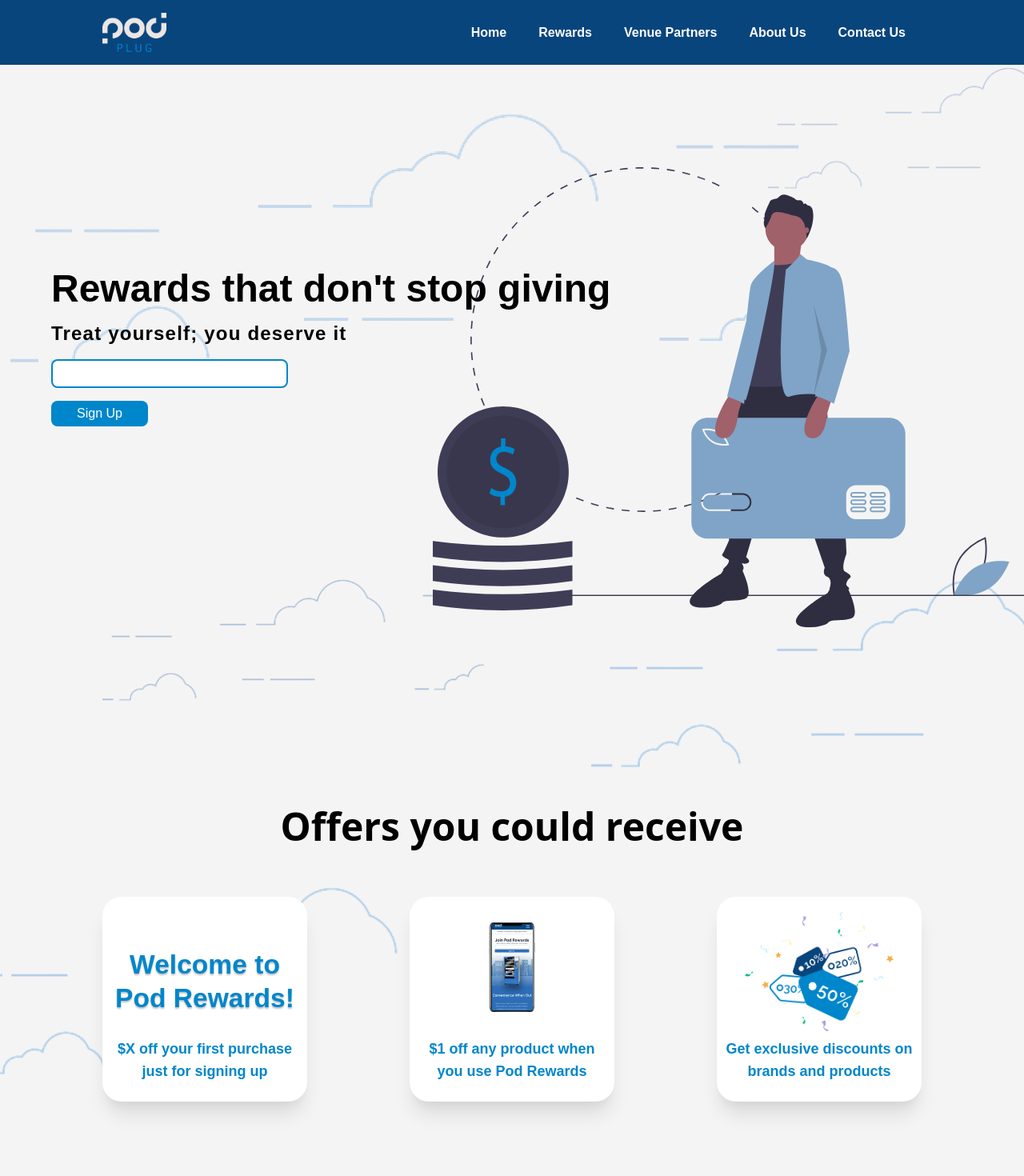
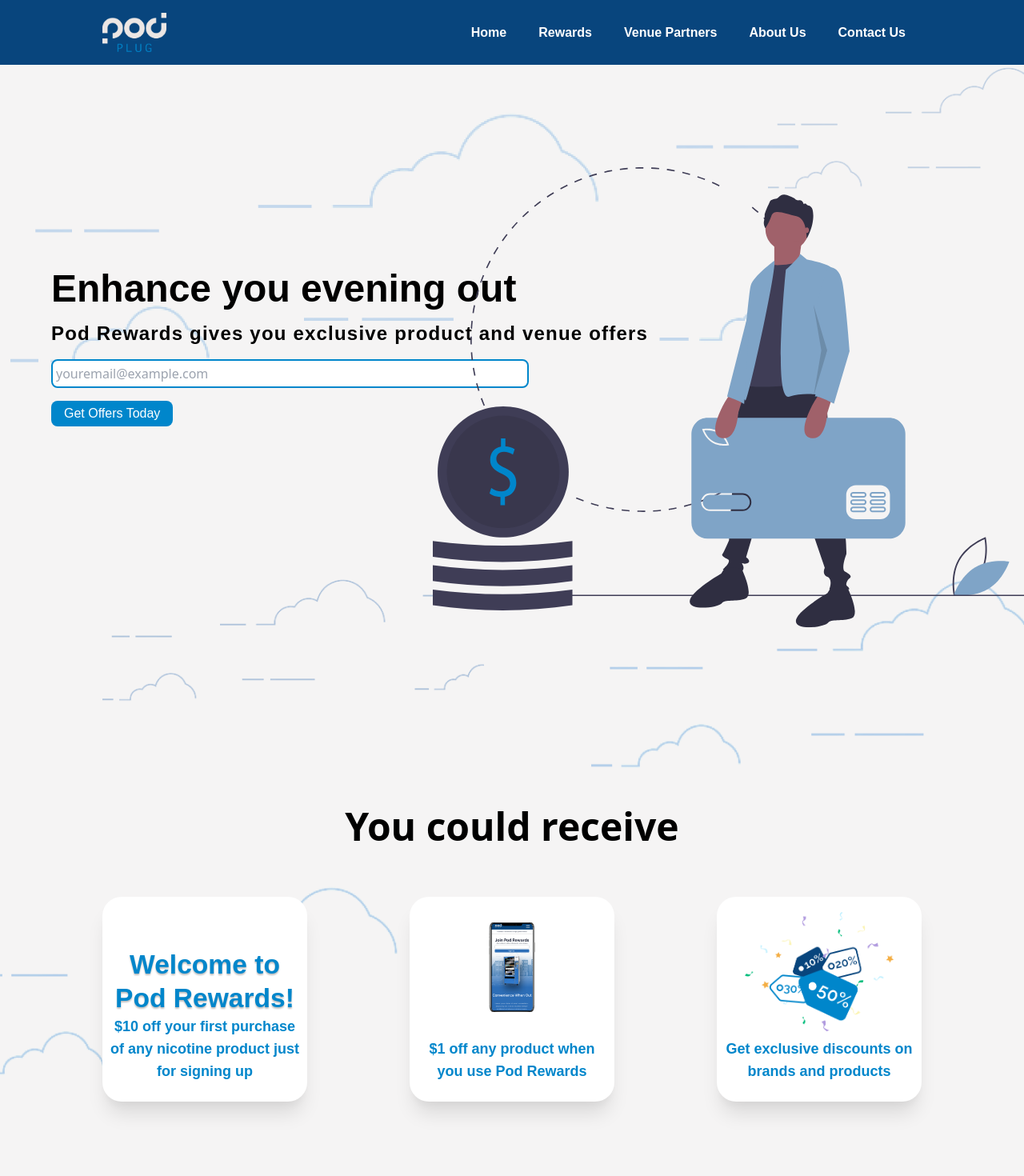
Before and after one commit to Cory-Accardo/pod_plug_main_client, a Next.js app: page /rewards in a window 1280 px wide. Shown: the top 1470 px of the page at 80% size. Built offline with nearby package versions, Linux system fonts and the light colour scheme.

Commit message:
Minor fixes

```diff
--- a/pages/contact.tsx
+++ b/pages/contact.tsx
@@ -25,7 +25,7 @@
 const mapOptions = {
   gestureHandling: "none",
   scrollwheel: false,
-  center: { lat: 29.7278882819393, lng: -95.41295100138362 },
+  center: { lat: 32.779167, lng: -96.808891 },
   disableDefaultUI: true,
   zoom: 10,
 };
@@ -86,7 +86,7 @@
         <div className="container flex flex-col items-center md:flex-row">
           <div className="flex flex-col w-full md:pr-16 md:w-1/2">
             <div className="text-5xl font-bold font-raleway">
-              Let&apos;s Talk
+              Drop us a note
             </div>
             <div className="text-lg font-raleway">
               <div className="mt-6">
--- a/pages/index.tsx
+++ b/pages/index.tsx
@@ -281,7 +281,7 @@
               </div>
               <input
                 type="email"
-                placeholder="email@example.com"
+                placeholder="youremail@example.com"
                 className="self-start w-full p-1 mt-2 mr-0 text-base bg-white rounded-lg lg:text-lg border-3 border-subtitle-gray text-subtitle-gray md:w-3/4 lg:w-3/5"
                 ref={emailForm}
                 onChange={() => {
@@ -306,12 +306,12 @@
                 </div>
               )}
               <button
-                className="self-start w-full px-6 py-1 mt-3 text-base font-semibold text-white rounded-lg bg-background-blue md:bg-white md:w-auto lg:text-lg border-3 border-background-blue md:border-subtitle-gray md:text-subtitle-gray font-raleway"
+                className="self-start w-full px-4 py-1 mt-3 text-base font-semibold text-white rounded-lg bg-background-blue md:bg-white md:w-auto lg:text-lg border-3 border-background-blue md:border-subtitle-gray md:text-subtitle-gray font-raleway"
                 onClick={() => {
                   signup();
                 }}
               >
-                Join Today
+                Get Offers Today
               </button>
             </div>
             <div className={`relative h-full z-content ${styles.image_width}`}>
@@ -378,8 +378,8 @@
               <div className="mt-6 text-base font-normal leading-loose text-center text-white md:leading-normal lg:leading-loose xl:text-lg md:text-black md:text-left">
                 We are expanding our mission’s scope by enhancing your evening
                 out with exclusive discounts on products and exclusive offers
-                from your favorite venues. Plug into Pod Rewards to start
-                enhancing your evenings even further.
+                from your favorite venues. Plug into Pod Rewards to get
+                exclusive offers for your evenings out with friends.
               </div>
             </div>
           </div>
--- a/pages/partners.tsx
+++ b/pages/partners.tsx
@@ -200,8 +200,7 @@
                   Partner with us
                 </div>
                 <div className="text-xl md:text-2xl xl:text-3xl font-semibold text-title-blue-light mt-6">
-                  <div>Convenience when out</div>
-                  <div>Providing a WOW experience</div>
+                  <div>Our Promise: Convenience, When Out &amp; providing a WOW experience for our Customers and Consumers</div>
                 </div>
               </div>
               <div
@@ -253,11 +252,11 @@
                 content="of the US population uses nicotine products"
               />
               <Card
-                title="40%"
+                title="~40%"
                 content="of nightlife participants use nicotine products"
               />
               <Card
-                title="5%"
+                title="~5%"
                 content="of foot traffic at current venues buy from our kiosks"
               />
             </div>
@@ -269,9 +268,6 @@
           <div className="container">
             <div className="font-raleway font-bold text-4xl text-center">
               We Facilitate <span className="font-extrabold">EVERYTHING</span>
-            </div>
-            <div className="font-raleway text-xl text-center my-6">
-              No need to break a sweat - we&apos;ve got you sorted!
             </div>
             <div className="flex flex-col md:flex-row justify-around mt-16 items-center">
               <Procedure svg="/trans.svg" caption="DELIVERY" />
@@ -368,7 +364,7 @@
         <div className="relative z-content flex flex-col items-center outer-container py-32">
           <div className="container">
             <div className="font-raleway font-bold text-4xl text-center">
-              Will you partner with us?
+              Interested in partnering with us?
             </div>
             <form
               onSubmit={(e) => {
--- a/pages/rewards.tsx
+++ b/pages/rewards.tsx
@@ -125,15 +125,15 @@
           </div>
           <div className="container flex flex-col items-center md:items-start mt-24 mb-24 md:mb-0 md:mt-64 w-max md:w-full">
             <div className="font-raleway font-bold text-4xl md:text-4.5xl xl:text-5xl mb-4 mt-auto text-center md:text-left">
-              Rewards that
-              <br className="sm:hidden" /> don&apos;t stop giving
+              Enhance you evening out
             </div>
             <div className="flex flex-col w-full md:w-max">
               <div className="font-raleway font-bold text-xl sm:text-2xl tracking-wider mb-4 text-center md:text-left text-theme-dark md:text-black">
-                Treat yourself; you deserve it
+                Pod Rewards gives you exclusive product and venue offers
               </div>
               <input
                 className="p-1 rounded-lg border-2 text-base border-subtitle-gray md:border-theme-light w-full md:w-4/5"
+                placeholder="youremail@example.com"
                 ref={emailForm}
                 onChange={() => {
                   setFormError(false);
@@ -158,12 +158,12 @@
               )}
             </div>
             <button
-              className="bg-theme-dark md:bg-theme-light rounded-lg py-1 px-8 text-white font-raleway w-full md:w-auto mt-4"
+              className="bg-theme-dark md:bg-theme-light rounded-lg py-1 px-4 text-white font-raleway w-full md:w-auto mt-4"
               onClick={() => {
                 signup();
               }}
             >
-              Sign Up
+              Get Offers Today
             </button>
           </div>
         </div>
@@ -171,7 +171,7 @@
         <div className="outer-container flex flex-col items-center pb-24 md:py-24 relative z-content">
           <div className="container">
             <div className="text-3xl font-semibold text-center lg:text-4xl xl:text-5xl">
-              Offers you could receive
+              You could receive
             </div>
             <div className="flex flex-col md:flex-row justify-around mt-12 md:mt-16 items-center">
               <div className="rounded-3xl bg-white w-64 h-64 max-w-full md:w-52 lg:w-64 md:h-52 lg:h-64 shadow-xl font-raleway relative mb-6">
@@ -182,7 +182,8 @@
                   Welcome to Pod Rewards!
                 </div>
                 <div className="text-theme-light text-center font-semibold text-lg md:text-base lg:text-lg absolute bottom-6 px-2">
-                  $X off your first purchase just for signing up
+                  $10 off your first purchase of any nicotine product just for
+                  signing up
                 </div>
               </div>
               <div className="rounded-3xl bg-white w-64 h-64 max-w-full md:w-52 lg:w-64 md:h-52 lg:h-64 shadow-xl font-raleway relative mb-6">
```
